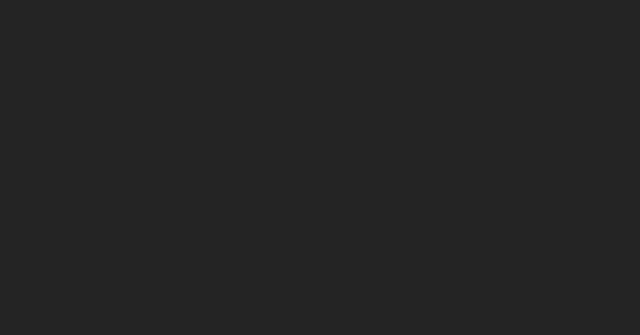
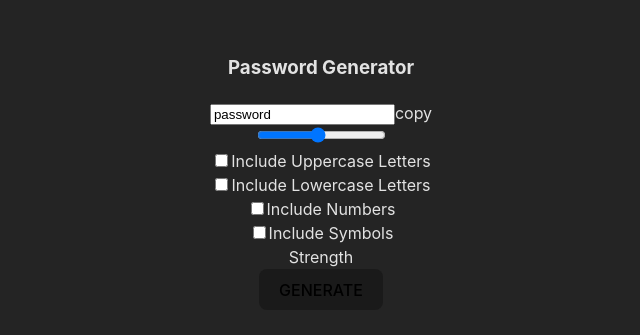
Before and after one commit to buschenyy/password-generator-app, a React (Vite) app: page / in a window 1280 px wide. Shown: the part 227-562 px from the top of the page, without its empty margins (319-959 px from the left). Built offline with nearby package versions, Linux system fonts and the light colour scheme.

Commit message:
app skeleton

```diff
--- a/src/App.jsx
+++ b/src/App.jsx
@@ -1,10 +1,37 @@
 import './App.css'
 
 function App() {
-
   return (
     <div className="App">
-
+      <h3>Password Generator</h3>
+      <div>
+        <input readOnly value="password" />
+        <span>copy</span>
+      </div>
+      <input type="range" min="1" max="20" value="10" />
+      <br />
+      <label>
+        <input type="checkbox" />
+        Include Uppercase Letters
+      </label>
+      <br />
+      <label>
+        <input type="checkbox" />
+        Include Lowercase Letters
+      </label>
+      <br />
+      <label>
+        <input type="checkbox" />
+        Include Numbers
+      </label>
+      <br />
+      <label>
+        <input type="checkbox" />
+        Include Symbols
+      </label>
+      <br />
+      <div>Strength</div>
+      <button>GENERATE</button>
     </div>
   )
 }
```
